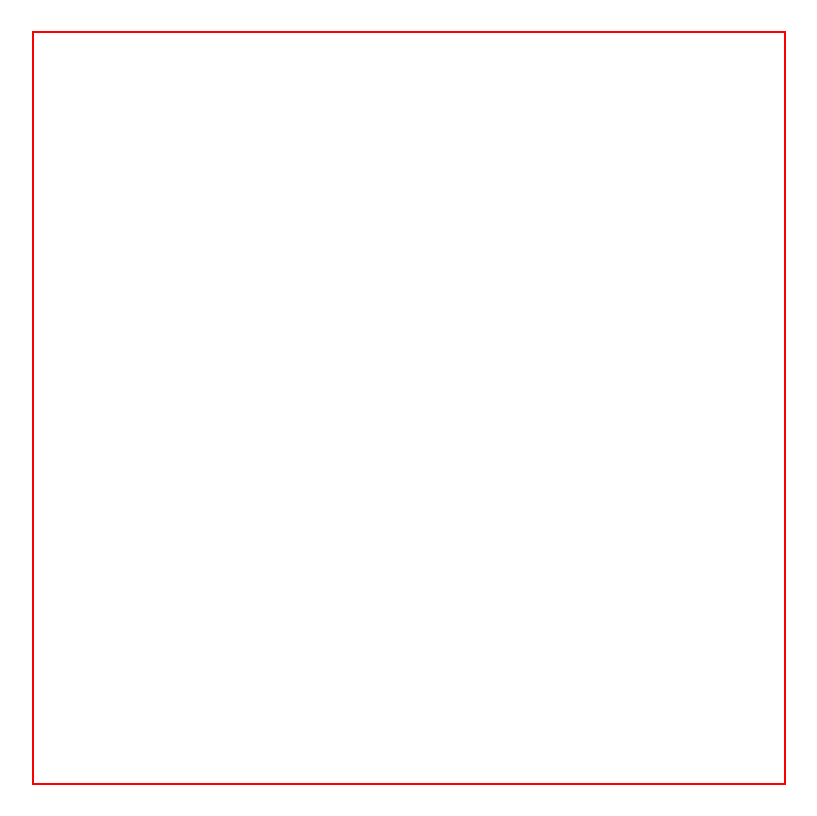
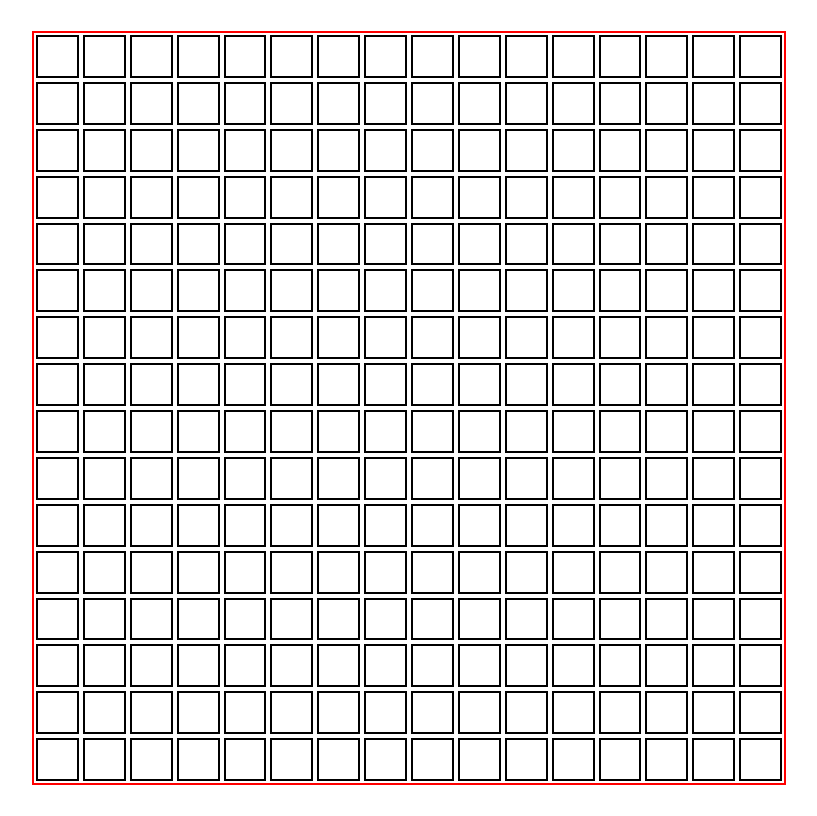
Before and after one commit to arminas-bartkus/etch-a-sketch, a plain HTML site: page index.html in a window 1280 px wide. Shown: the whole page, without its empty margins (231-1048 px from the left). Drawn offline with Linux system fonts and the light colour scheme.

Commit message:
Add functionality to create 16x16

```diff
--- a/script.js
+++ b/script.js
@@ -0,0 +1,57 @@
+const container = document.querySelector(".container")
+const div = document.querySelectorAll("div");
+// i loop, creates n (16) divs and makes container their parent
+// j loop, creates n (16 divs and makes sub container their parent)
+// styles.css adds flexbox properties to arrange these divs correctly
+// via orientation and margin forming a grid
+
+for (i = 1; i <= 16; i++) {
+
+    let subContainer = document.createElement("div")
+    subContainer.className = "subContainer";
+    container.appendChild(subContainer);
+
+    for (j = 1; j<= 16; j++) {
+        let gridSquare = document.createElement("div");
+        gridSquare.className = "gridSquare";
+        subContainer.appendChild(gridSquare);
+    }
+}
+
+    let gridSquare = document.querySelectorAll(".gridSquare");
+    let gridSquareArr = Array.from(gridSquare);
+
+        gridSquareArr.forEach((square) => {
+
+            square.setAttribute("className", ".blue")
+
+
+
+            square.addEventListener("onmouseenter", () => {
+
+            })
+
+        });
+
+    // .onmouseover = function(square) {
+    //     square.style.backgroundColor = "blue";
+    // };
+
+    // gridSquareArr.forEach((square) => {
+
+    //     console.log(square);
+
+
+        // square.addEventListener("onmouseenter", function() {
+        //     console.log(square);
+        // })
+    // });
+
+
+
+// Square.forEach.addEventListener("onmouseenter", function(event) {
+
+//     console.log(event)
+//     console.log(Square);
+//     Square.style.color = "blue;"
+// })
--- a/styles.css
+++ b/styles.css
@@ -8,7 +8,7 @@ body {
 .container {
 
     display: flex;
-
+    flex-direction: column;
 
 
     height: 750px;
@@ -16,3 +16,21 @@ body {
 
     border: solid red 2px;
 }
+
+.subContainer {
+
+    display: flex;
+    flex: 1;
+    margin: 0px;
+}
+
+.gridSquare {
+    display: flex;
+    flex: 1;
+    border: solid black 2px;
+    margin: 2px;
+}
+
+.blue {
+    background-color: blue;
+}
```
